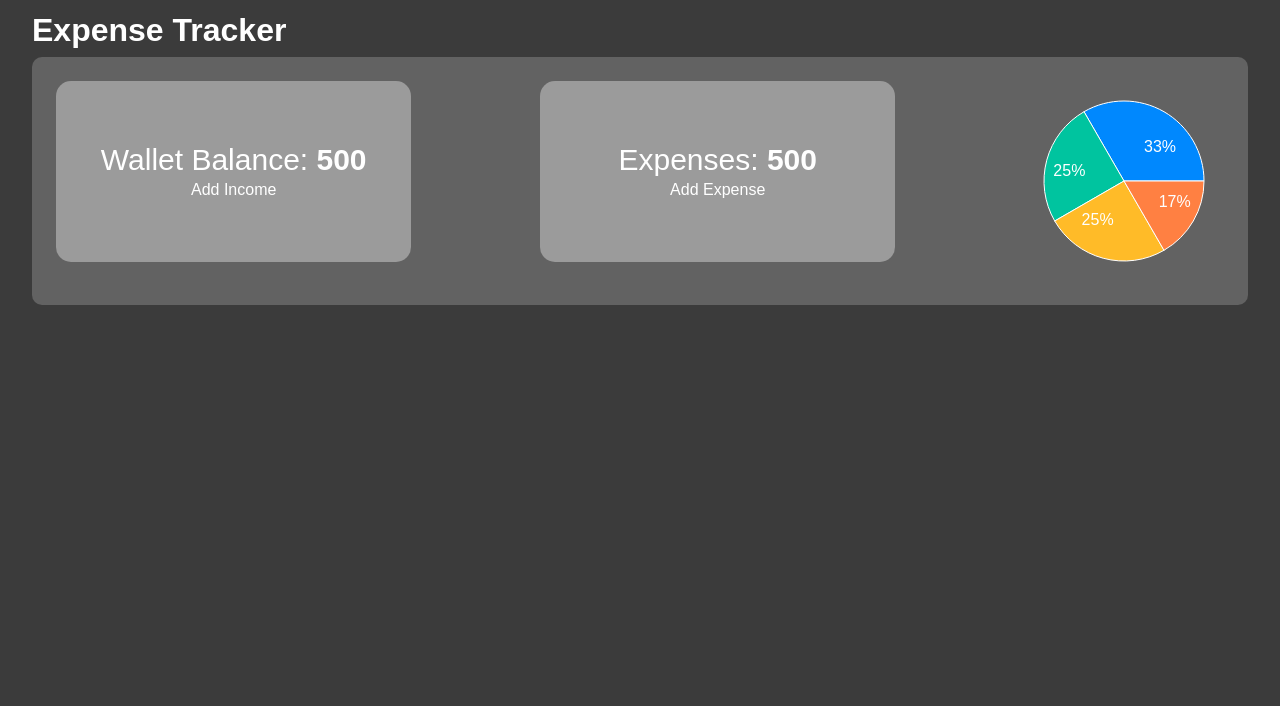
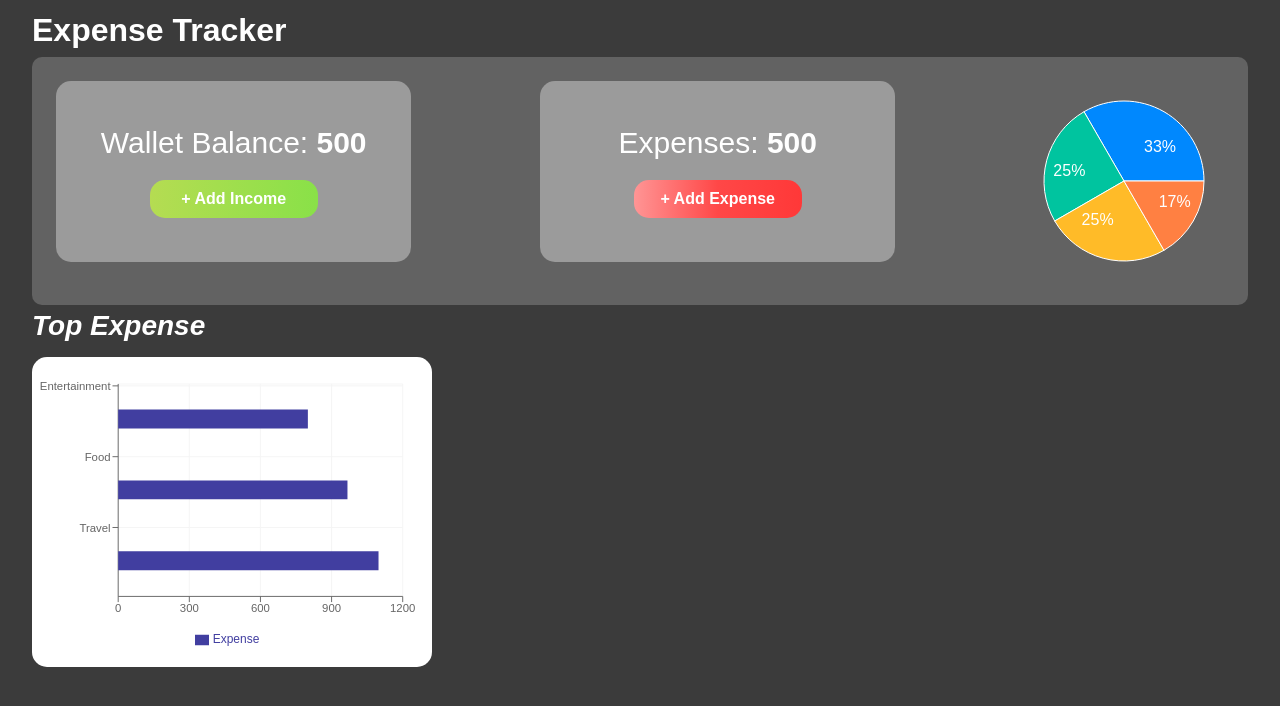
Before and after one commit to pool22110/Expense_tracker, a Next.js app: page / in a window 1280 px wide. Shown: the top 706 px of the page. Built offline with nearby package versions, Linux system fonts and the light colour scheme.

Commit message:
vertical bar chart for top expense

```diff
--- a/src/app/page.tsx
+++ b/src/app/page.tsx
@@ -2,6 +2,7 @@
 
 import Card from "@/components/Card";
 import PiePresentation from "@/components/PiePresentation";
+import TopExpense from "@/components/TopExpense";
 import { store } from "@/store/store";
 import { Provider } from "react-redux";
 
@@ -15,6 +16,7 @@ export default function Home() {
           <Card title="Expenses" amount={500} type="EXPENSE"/>
           <PiePresentation />
         </div>
+        <TopExpense />
       </main>
     </Provider>
   );
--- a/src/components/Card.tsx
+++ b/src/components/Card.tsx
@@ -8,14 +8,14 @@ interface CardType {
 
 const Card: React.FC<CardType> = ({ title, amount, type }) => {
   return (
-    <div className="w-[355.41px] h-[181px] rounded-[15px] bg-[#9B9B9B] flex flex-col justify-center items-center">
+    <div className="w-[355.41px] h-[181px] rounded-[15px] bg-[#9B9B9B] flex flex-col justify-center items-center gap-[19px]">
       <p className="text-3xl">
         {title}: <span className="font-bold">{amount}</span>
       </p>
       {type === "INCOME" ? (
-        <button>Add Income</button>
+        <button className="h-[38px] w-[167.65px] rounded-[15px] bg-gradient-to-r from-[#B5DC52] to-[#89E148] font-bold">+ Add Income</button>
       ) : (
-        <button>Add Expense</button>
+        <button className="h-[38px] w-[167.65px] rounded-[15px] bg-gradient-to-r from-[#FF9595] via-[#FF4747] to-[#FF3838] font-bold">+ Add Expense</button>
       )}
     </div>
   );
--- a/src/components/RecentTransaction.tsx
+++ b/src/components/RecentTransaction.tsx
@@ -2,7 +2,9 @@ import React from 'react'
 
 const RecentTransaction: React.FC = () => {
   return (
-    <div>RecentTransaction</div>
+    <div>
+      <h1>Recent Transaction</h1>
+    </div>
   )
 }
 
--- a/src/components/TopExpense.tsx
+++ b/src/components/TopExpense.tsx
@@ -1,9 +1,58 @@
-import React from 'react'
+import React from "react";
+import {
+  ComposedChart,
+  Line,
+  Area,
+  Bar,
+  XAxis,
+  YAxis,
+  CartesianGrid,
+  Tooltip,
+  Legend,
+  ResponsiveContainer,
+} from "recharts";
+
+const data = [
+  {
+    name: "Entertainment",
+    Expense: 800,
+  },
+  {
+    name: "Food",
+    Expense: 967,
+  },
+  {
+    name: "Travel",
+    Expense: 1098,
+  },
+];
 
 const TopExpense: React.FC = () => {
   return (
-    <div>TopExpense</div>
-  )
-}
+    <div >
+      <h1 className="text-[28px] italic font-extrabold">Top Expense</h1>
+      <ComposedChart
+        layout="vertical"
+        width={400}
+        height={310}
+        data={data}
+        margin={{
+          top: 20,
+          right: 20,
+          bottom: 20,
+          left: 20,
+        }}
+        className="h-[345px] w-[417px] p-2 bg-white rounded-[15px] mt-[10px] text-xs"
+      >
+        <CartesianGrid stroke="#f5f5f5" />
+        <XAxis type="number" />
+        <YAxis dataKey="name" type="category" scale="band" />
+        <Tooltip />
+        <Legend />
+        <Bar dataKey="Expense" barSize={20} fill="#413ea0" />
+      </ComposedChart>
+    </div>
+  );
+};
 
-export default TopExpense
+export default TopExpense;
```
